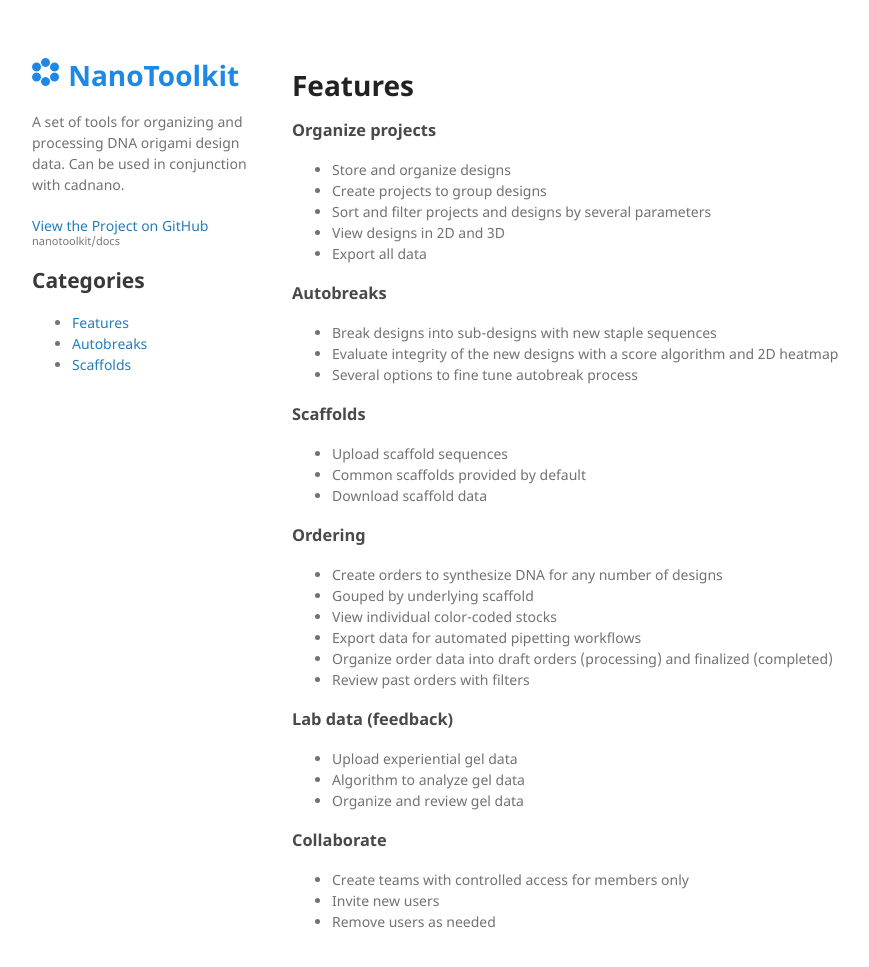
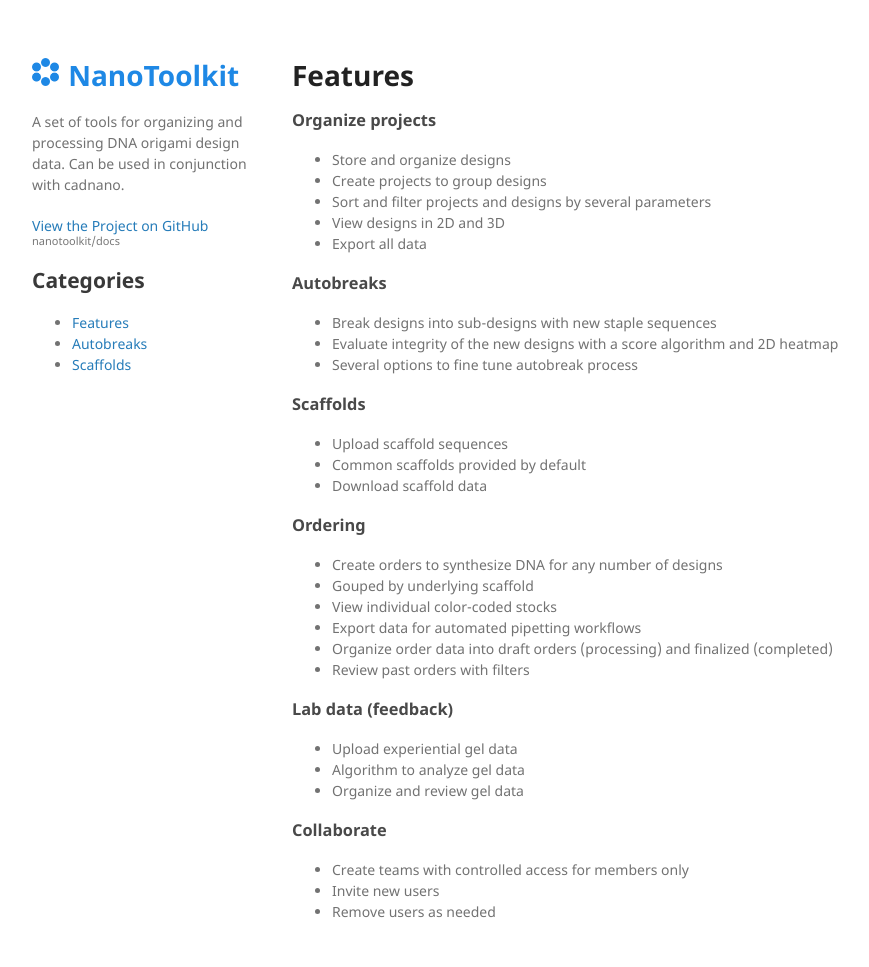
Before and after one commit to nanotoolkit/docs, a Jekyll site: the page built from index.md, in a window 1280 px wide and 1002 px high. Shown: the top 967 px of the window, without its empty margins (178-1047 px from the left). Built offline with Jekyll 4.4.1, drawn with Linux system fonts in a browser that asks for light colours; our own code applies the rules of GitHub Pages for plain Markdown files.

Commit message:
Reduce top margin of section tag

```diff
--- a/_sass/jekyll-theme-minimal.scss
+++ b/_sass/jekyll-theme-minimal.scss
@@ -196,7 +196,7 @@ section {
   width:600px;
   float:right;
   padding-bottom:50px;
-  margin-top: 12px;
+  margin-top: 2px;
 }
 
 small {
```
